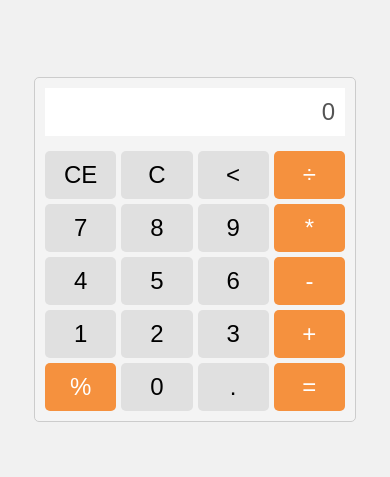
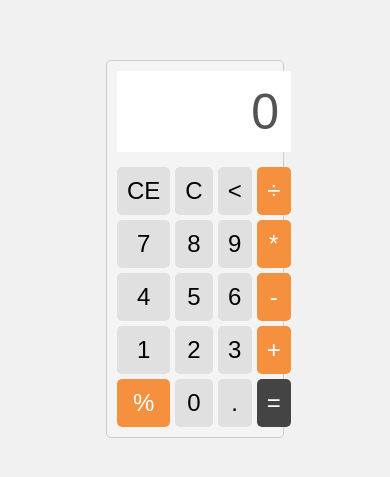
Before and after one commit to dev-paixao/calculadora-web, a plain HTML site: page index.html in a window 390 px wide. Shown: the part 181-658 px from the top of the page. Drawn offline with Linux system fonts and the light colour scheme.

Commit message:
Update CSS for improved calculator responsiveness
Foram realizadas alterações no código CSS da calculadora para melhorar sua responsividade em diferentes tamanhos de tela. Foram adicionadas propriedades como max-width e height: auto para limitar a largura máxima e permitir que a altura seja ajustada automaticamente com base no conteúdo.

```diff
--- a/index.html
+++ b/index.html
@@ -26,7 +26,7 @@
         <button onclick="adicionarPorcentagem()" class="operation">%</button>
         <button onclick="adicionarAoDisplay('0')">0</button>
         <button onclick="adicionarAoDisplay('.')">.</button>
-        <button onclick="calcular()" class="operation">=</button>
+        <button onclick="calcular()" class="operation igual">=</button>
 
     </div>
 
--- a/style.css
+++ b/style.css
@@ -7,7 +7,9 @@ body {
   }
 
   .calculadora {
-    width: 300px;
+    width: 40vw;
+    max-width: 400px; /* Adicionado para limitar a largura máxima */
+    height: auto; /* Alterado para altura automática */
     background-color: #f4f4f4;
     padding: 10px;
     border: 1px solid #ccc;
@@ -21,8 +23,8 @@ body {
   .calculadora input {
     grid-column: 1 / span 4;
     margin-bottom: 10px;
-    padding: 10px;
-    font-size: 24px;
+    padding: 3vw;
+    font-size: 50px;
     text-align: right;
     border: none;
     background-color: #fff;
@@ -37,6 +39,11 @@ body {
     cursor: pointer;
   }
 
+  .calculadora button.operation.igual {
+    background-color: #444444;
+    color: #fff;
+  }
+
   .calculadora button:hover {
     background-color: #ccc;
   }
```
Lines whose indentation alone changed are shown as unchanged.
